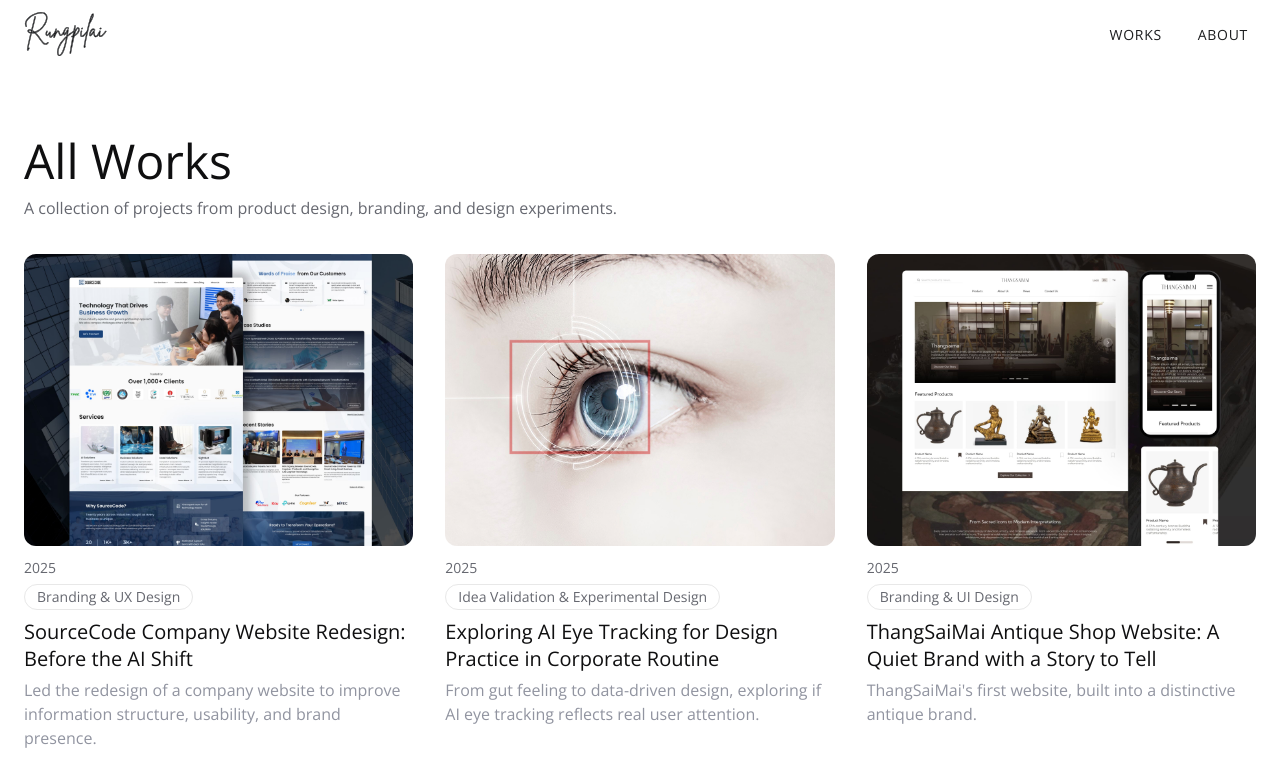
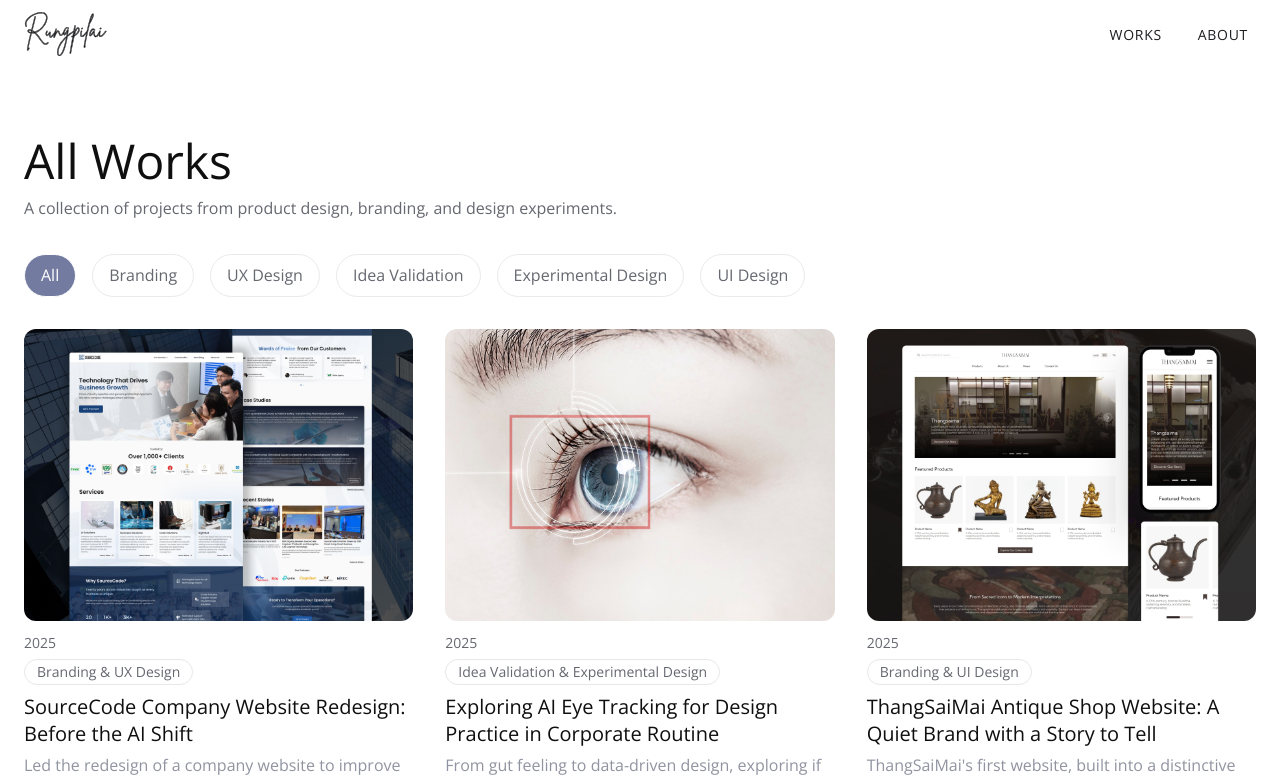
Before and after one commit to rungpilai/rungpilaip, a React (Vite) app: page /works in a window 1280 px wide. Shown: the top 780 px of the page. Built offline with nearby package versions, Linux system fonts and the light colour scheme.

Commit message:
feat: implement filterable works component and refactor works data structure

```diff
--- a/src/components/CardWork.jsx
+++ b/src/components/CardWork.jsx
@@ -24,7 +24,7 @@ const CardWork = ({ year, tags = [], title, description, thumbnail, slug }) => {
             <div className="mt-3 flex flex-col gap-1.5 transition-opacity duration-250 group-hover:opacity-70">
                 <span className="text-sm text-card-meta">{year}</span>
                 <div className="flex flex-wrap gap-1.5">
-                    {tags.map((tag) => (
+                    {[tags.join(' & ')].map((tag) => (
                         <Tag key={tag}>{tag}</Tag>
                     ))}
                 </div>
--- /dev/null
+++ b/src/components/Chip.jsx
@@ -0,0 +1,14 @@
+const Chip = ({ tag, isSelected, onClick }) => {
+  return (
+    <button
+      className={`px-4 py-2 rounded-full border ${
+        isSelected ? "bg-[#747BA0] text-white" : "bg-white text-[#666870] border-[#E9EAEC] hover:border-[#ACB0C6] hover:text-[#747BA0]"
+      }`}
+      onClick={() => onClick(tag)}
+    >
+      {tag}
+    </button>
+  );
+};
+
+export default Chip;
--- /dev/null
+++ b/src/components/FilterableWorks.jsx
@@ -0,0 +1,44 @@
+import { useState } from "react";
+import { TAGS, WORKS } from "../utils/works";
+import CardWork from "./CardWork";
+import Chip from "./Chip";
+
+const FilterableWorks = () => {
+  const [selectedTag, setSelectedTag] = useState("");
+
+  const handleSelectTag = (tag) => {
+    setSelectedTag(tag === selectedTag ? "" : tag);
+  };
+
+  return (
+    <>
+      <div className="flex flex-col gap-8">
+        <div className="flex flex-wrap gap-4">
+          <Chip
+            tag="All"
+            isSelected={selectedTag === ""}
+            onClick={() => handleSelectTag("")}
+          />
+          {TAGS.map((tag) => (
+            <Chip
+              key={tag}
+              tag={tag}
+              isSelected={selectedTag === tag}
+              onClick={handleSelectTag}
+            />
+          ))}
+        </div>
+
+        <div className="grid grid-cols-1 md:grid-cols-2 lg:grid-cols-3 gap-8">
+          {WORKS.filter((work) =>
+            selectedTag ? work.tags.includes(selectedTag) : true,
+          ).map((work) => (
+            <CardWork key={work.slug} {...work} />
+          ))}
+        </div>
+      </div>
+    </>
+  );
+};
+
+export default FilterableWorks;
--- a/src/pages/Home.jsx
+++ b/src/pages/Home.jsx
@@ -2,33 +2,7 @@ import CardWork from '../components/CardWork';
 import Footer from '../components/Footer';
 import ActionLink from '../components/ActionLink';
 import PageTitle from '../components/PageTitle';
-
-const FEATURED_WORKS = [
-    {
-        year: '2025',
-        tags: ['Branding & UX Design'],
-        title: 'SourceCode Company Website Redesign: Before the AI Shift',
-        description: 'Led the redesign of a company website to improve information structure, usability, and brand presence.',
-        thumbnail: '/img/thumnails/sc-thum.jpg',
-        slug: '/work/sc',
-    },
-    {
-        year: '2025',
-        tags: ['Idea Validation & Experimental Design'],
-        title: 'Exploring AI Eye Tracking for Design Practice in Corporate Routine',
-        description: 'From gut feeling to data-driven design, exploring if AI eye tracking reflects real user attention.',
-        thumbnail: '/img/thumnails/et-thum.jpg',
-        slug: '/work/et',
-    },
-    {
-        year: '2024',
-        tags: ['UX Design'],
-        title: 'SCG Home UX Case Study for Home Renovators',
-        description: 'Simplified renovation decisions through a gallery redesign grounded in user behavior.',
-        thumbnail: '/img/thumnails/scg-thum.jpg',
-        slug: '/work/scg',
-    },
-];
+import { WORKS } from '../utils/works';
 
 const Home = () => {
     return (
@@ -77,7 +51,7 @@ const Home = () => {
                     </p>
 
                     <div className="grid grid-cols-1 md:grid-cols-2 lg:grid-cols-3 gap-8">
-                        {FEATURED_WORKS.map((work) => (
+                        {WORKS.slice(0, 3).map((work) => (
                             <CardWork key={work.slug} {...work} />
                         ))}
                     </div>
--- a/src/pages/Works.jsx
+++ b/src/pages/Works.jsx
@@ -1,41 +1,6 @@
-import CardWork from '../components/CardWork';
+import FilterableWorks from '../components/FilterableWorks';
 import Footer from '../components/Footer';
 import PageTitle from '../components/PageTitle';
-
-const ALL_WORKS = [
-    {
-        year: '2025',
-        tags: ['Branding & UX Design'],
-        title: 'SourceCode Company Website Redesign: Before the AI Shift',
-        description: 'Led the redesign of a company website to improve information structure, usability, and brand presence.',
-        thumbnail: '/img/thumnails/sc-thum.jpg',
-        slug: '/work/sc',
-    },
-    {
-        year: '2025',
-        tags: ['Idea Validation & Experimental Design'],
-        title: 'Exploring AI Eye Tracking for Design Practice in Corporate Routine',
-        description: 'From gut feeling to data-driven design, exploring if AI eye tracking reflects real user attention.',
-        thumbnail: '/img/thumnails/et-thum.jpg',
-        slug: '/work/et',
-    },
-    {
-        year: '2025',
-        tags: ['Branding & UI Design'],
-        title: 'ThangSaiMai Antique Shop Website: A Quiet Brand with a Story to Tell',
-        description: "ThangSaiMai's first website, built into a distinctive antique brand.",
-        thumbnail: '/img/thumnails/tsm-thum.jpg',
-        slug: '/work/tsm',
-    },
-    {
-        year: '2024',
-        tags: ['UX Design'],
-        title: 'SCG Home UX Case Study for Home Renovators',
-        description: 'Simplified renovation decisions through a gallery redesign grounded in user behavior.',
-        thumbnail: '/img/thumnails/scg-thum.jpg',
-        slug: '/work/scg',
-    },
-];
 
 const Works = () => {
     return (
@@ -49,11 +14,7 @@ const Works = () => {
                 </section>
 
                 <section className="container pb-12">
-                    <div className="grid grid-cols-1 md:grid-cols-2 lg:grid-cols-3 gap-8">
-                        {ALL_WORKS.map((work) => (
-                            <CardWork key={work.slug} {...work} />
-                        ))}
-                    </div>
+                    <FilterableWorks />
 
                     <p className="text-muted text-center mt-35 mb-10">
                         More experiments in progress ...
--- /dev/null
+++ b/src/utils/works.js
@@ -0,0 +1,44 @@
+export const WORKS = [
+    {
+        year: '2025',
+        tags: ['Branding', 'UX Design'],
+        title: 'SourceCode Company Website Redesign: Before the AI Shift',
+        description: 'Led the redesign of a company website to improve information structure, usability, and brand presence.',
+        thumbnail: '/img/thumnails/sc-thum.jpg',
+        slug: '/work/sc',
+    },
+    {
+        year: '2025',
+        tags: ['Idea Validation', 'Experimental Design'],
+        title: 'Exploring AI Eye Tracking for Design Practice in Corporate Routine',
+        description: 'From gut feeling to data-driven design, exploring if AI eye tracking reflects real user attention.',
+        thumbnail: '/img/thumnails/et-thum.jpg',
+        slug: '/work/et',
+    },
+    {
+        year: '2025',
+        tags: ['Branding', 'UI Design'],
+        title: 'ThangSaiMai Antique Shop Website: A Quiet Brand with a Story to Tell',
+        description: "ThangSaiMai's first website, built into a distinctive antique brand.",
+        thumbnail: '/img/thumnails/tsm-thum.jpg',
+        slug: '/work/tsm',
+    },
+    {
+        year: '2024',
+        tags: ['UX Design'],
+        title: 'SCG Home UX Case Study for Home Renovators',
+        description: 'Simplified renovation decisions through a gallery redesign grounded in user behavior.',
+        thumbnail: '/img/thumnails/scg-thum.jpg',
+        slug: '/work/scg',
+    },
+];
+
+
+export const TAGS = WORKS.reduce((acc, work) => {
+  work.tags.forEach((tag) => {
+    if (!acc.includes(tag)) {
+      acc.push(tag);
+    }
+  });
+  return acc;
+}, []);
```
